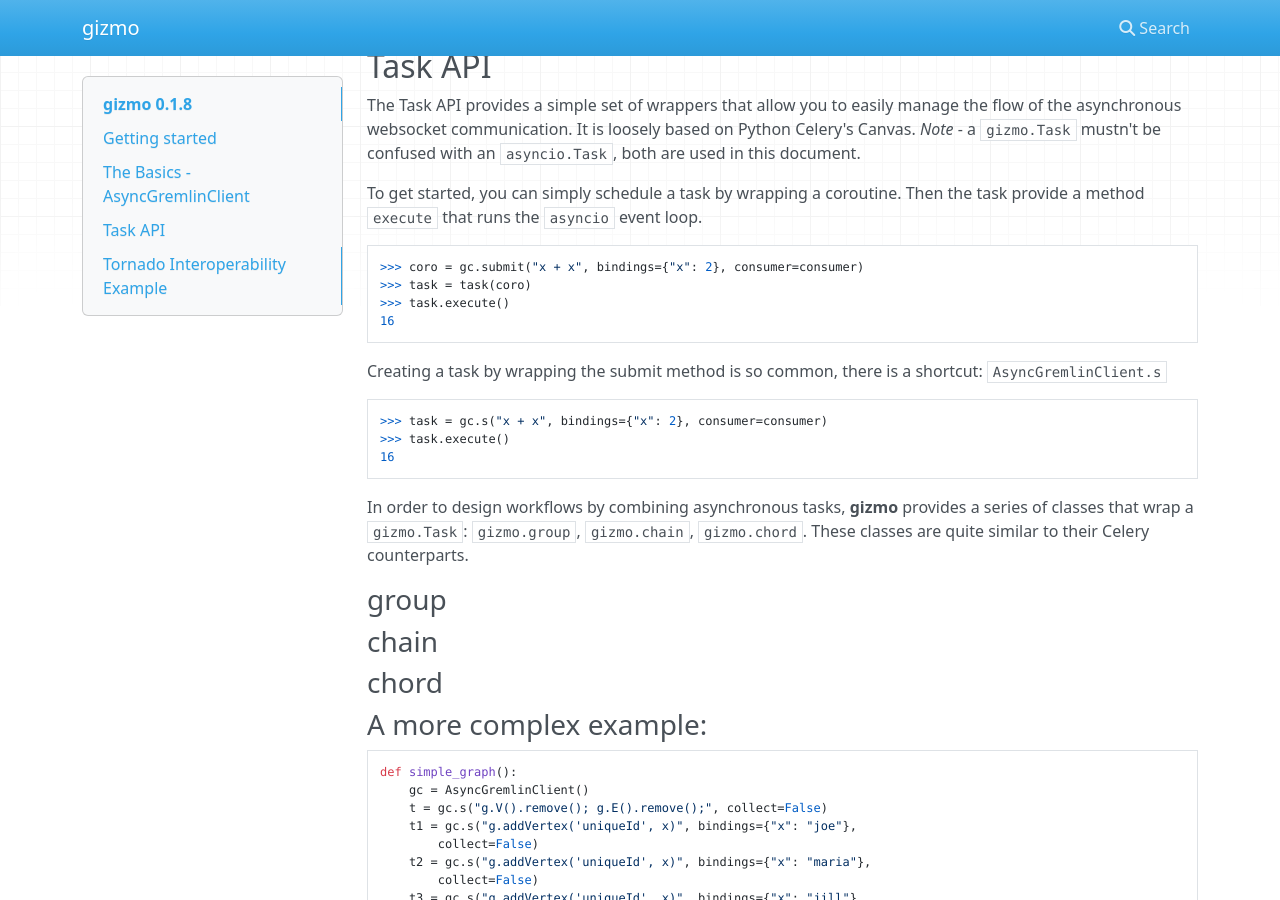
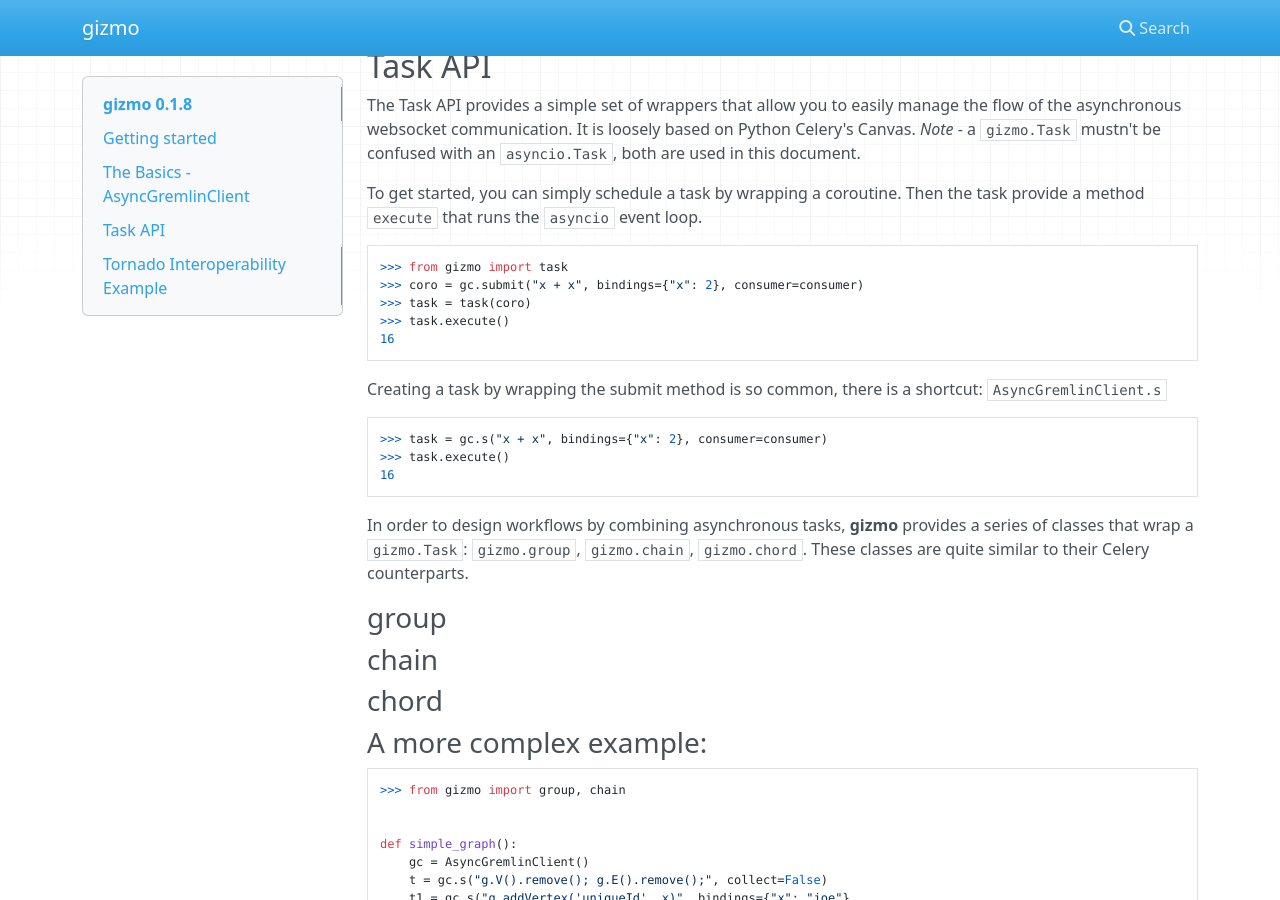
Before and after one commit to davebshow/gizmo, an MkDocs documentation site: the page built from docs/index.md, in a window 1280 px wide and 900 px high, scrolled down 2040 px. Built offline with MkDocs 1.6.1, drawn with Linux system fonts in a browser that asks for light colours; nearby versions of some CDN libraries; old or Windows-style settings are respelled for this version of MkDocs.

Commit message:
little docs fixes

````diff
--- a/docs/index.md
+++ b/docs/index.md
@@ -103,6 +103,7 @@
 To get started, you can simply schedule a task by wrapping a coroutine. Then the task provide a method `execute` that runs the `asyncio` event loop.
 
 ```python
+>>> from gizmo import task
 >>> coro = gc.submit("x + x", bindings={"x": 2}, consumer=consumer)
 >>> task = task(coro)
 >>> task.execute()
@@ -128,6 +129,9 @@
 ### A more complex example:
 
 ```python
+>>> from gizmo import group, chain
+
+
 def simple_graph():
     gc = AsyncGremlinClient()
     t = gc.s("g.V().remove(); g.E().remove();", collect=False)
@@ -159,6 +163,7 @@
     t11 = gc.s("g.E().count();", consumer=lambda x: assert(x[0] == 3))
     c = chain(t, g1, g2, t8, t9, t10, t11, t)
     c.execute()
+
 
 >>> simple_graph()
 [{'type': 'vertex', 'id': 17, 'label': 'vertex', 'uniqueId': ['maria']}, {'type': 'vertex', 'id': 11, 'label': 'vertex', 'uniqueId': ['jack']}, {'type': 'vertex', 'id': 13, 'label': 'vertex', 'uniqueId': ['joe']}, {'type': 'vertex', 'id': 15, 'label': 'vertex', 'uniqueId': ['jill']}]
````
Also changed, not shown: README.md (+5 -0 lines), site/index.html.
